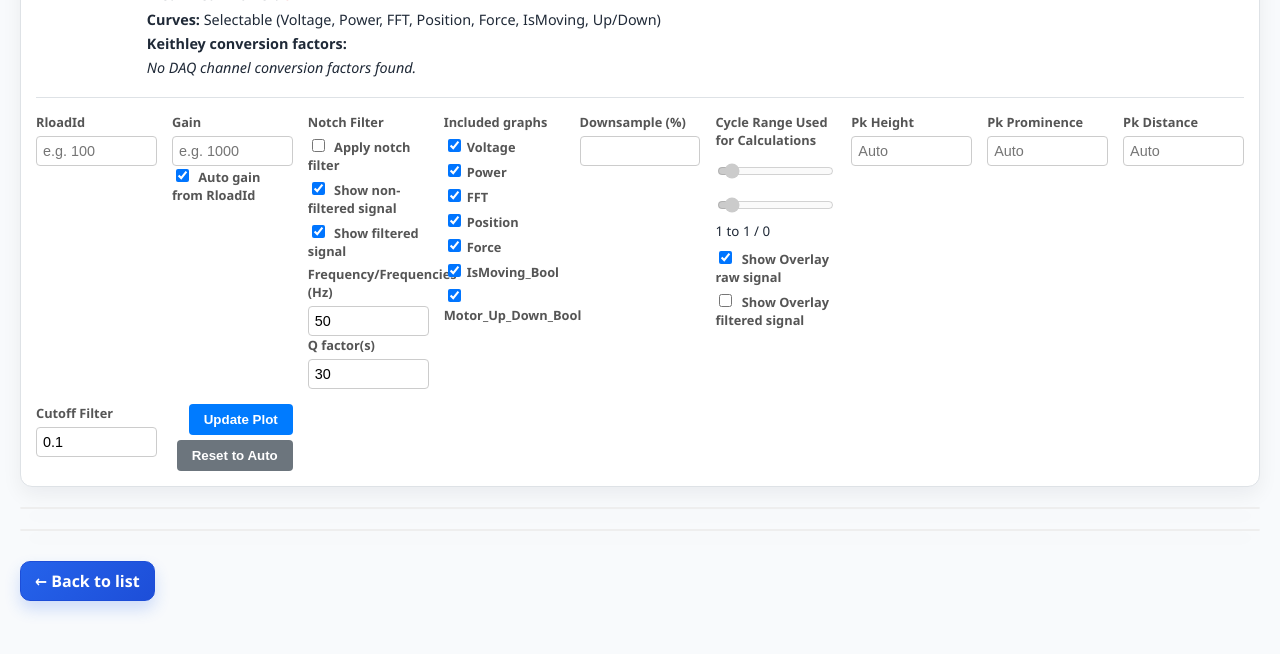
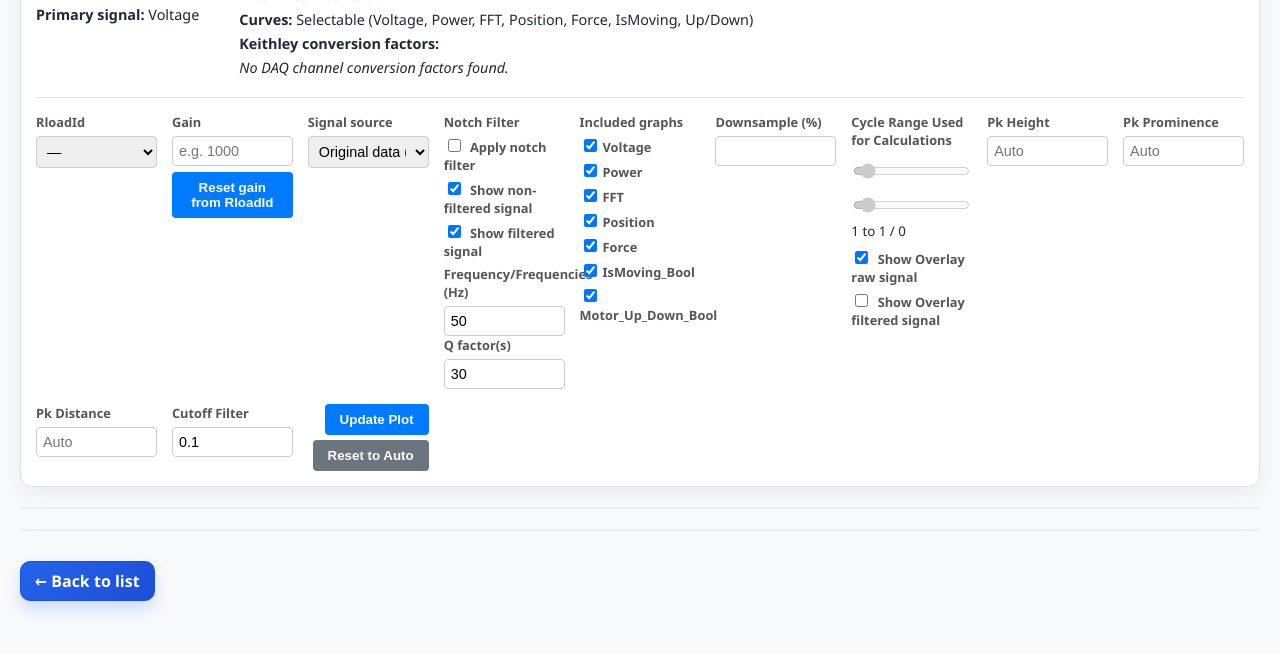
Before and after one commit to mmartic93/TENG_postprocessor, a Flask app: template server/templates/plot_view.html in a window 1280 px wide. Shown: the part 146-800 px from the top of the page. Run offline with Flask 3, Linux system fonts and the light colour scheme; the template is opened without the code that fills it, so the values that code supplies are empty.

Commit message:
Implemented:
Now is possible to plot with and without using the gain and the conversion factor.

Now the RLoadId changes automatically the gain in the client side when is changed in the data visualization. It displays as well all the possible RLoadId.

The checkbox of automatic gain from RloadId has been removed, now a button has been implemented, that resets in the client side the gain value.

Bug fix: The gain now admits any value, the step parameter has been put to "any".

A Raw data multiplier information has been added, with the calculation of conversion_factor/gain, to be clearer to the user which value is applied to the raw data.

```diff
--- a/server/routes.py
+++ b/server/routes.py
@@ -137,6 +137,12 @@ def register_routes(app):
             return False
         return default
 
+    def normalize_number_text(value) -> str:
+        text = str(value or '').strip()
+        if not text:
+            return ''
+        return text.replace(',', '.')
+
     def get_keithley_conversion_factors(exp_path: str):
         json_path = os.path.join(exp_path, 'experiment_metadata.json')
         if not os.path.exists(json_path):
@@ -160,6 +166,51 @@ def register_routes(app):
                     'conversion_factor': channel_config.get('conversion_factor'),
                 })
         return conversion_info, None
+
+    def get_primary_signal_multiplier_info(exp_path: str, signal_mode: str, gain):
+        factors, error = get_keithley_conversion_factors(exp_path)
+        if error:
+            return {
+                'channel': None,
+                'conversion_factor': None,
+                'gain_divisor': gain if signal_mode != 'current' else None,
+                'raw_multiplier': None,
+                'error': error,
+            }
+
+        aliases = ['current', 'isc', 'ampere', 'input1'] if signal_mode == 'current' else ['voltage', 'voc', 'input0']
+        selected = None
+        for item in factors:
+            token = ''.join(ch for ch in str(item.get('channel', '')).lower() if ch.isalnum())
+            if any(alias in token for alias in aliases):
+                selected = item
+                break
+        if selected is None and factors:
+            selected = factors[0]
+
+        conversion_factor = selected.get('conversion_factor') if selected else None
+        try:
+            conversion_multiplier = float(conversion_factor) if conversion_factor is not None else 1.0
+        except (TypeError, ValueError):
+            conversion_multiplier = 1.0
+
+        gain_divisor = None
+        gain_multiplier = 1.0
+        if signal_mode != 'current' and gain is not None:
+            try:
+                gain_divisor = float(gain)
+                if gain_divisor != 0:
+                    gain_multiplier = 1.0 / gain_divisor
+            except (TypeError, ValueError):
+                gain_divisor = None
+
+        return {
+            'channel': selected.get('channel') if selected else None,
+            'conversion_factor': conversion_factor,
+            'gain_divisor': gain_divisor,
+            'raw_multiplier': conversion_multiplier * gain_multiplier,
+            'error': None,
+        }
 
     @app.route('/', methods=['GET', 'POST'])
     def index():
@@ -638,8 +689,6 @@ def register_routes(app):
         selected_graphs = [g for g in requested_graphs if g in default_graphs] if requested_graphs else default_graphs
         if not selected_graphs:
             selected_graphs = default_graphs
-        auto_gain_values = request.args.getlist('auto_gain')
-        auto_gain = auto_gain_values[-1] == '1' if auto_gain_values else bool(saved_override.get('auto_gain', True))
         notch_enable_values = request.args.getlist('notch_enable')
         notch_enabled = notch_enable_values[-1] == '1' if notch_enable_values else False
         raw_signal_values = request.args.getlist('show_raw_signal')
@@ -658,12 +707,20 @@ def register_routes(app):
             if overlay_filtered_signal_values
             else as_bool(saved_override.get('overlay_show_filtered_signal', False), False)
         )
+        signal_source_value = request.args.get('signal_source', str(saved_override.get('signal_source', 'raw'))).strip().lower()
+        if signal_source_value not in {'raw', 'converted'}:
+            signal_source_value = 'raw'
+        use_converted_signal = signal_source_value == 'converted'
+        reset_gain_from_rload = request.args.get('reset_gain_from_rload') == '1'
         rload_id_value = request.args.get('rload_id', '').strip()
+        saved_rload_id = str(saved_override.get('rload_id', '')).strip()
         if not rload_id_value:
-            rload_id_value = str(saved_override.get('rload_id', '')).strip()
+            rload_id_value = saved_rload_id
+        rload_changed = ('rload_id' in request.args) and (rload_id_value != saved_rload_id)
         rload_options = []
 
         loads_info_df = None
+        rload_defaults = {}
         if metadata_path:
             try:
                 meta_dir = os.path.dirname(metadata_path)
@@ -672,6 +729,16 @@ def register_routes(app):
                 rload_options = sorted(
                     r_id for r_id in loads_info_df['RloadId'].astype(str).str.strip().tolist() if r_id
                 )
+                for _, row in loads_info_df.iterrows():
+                    r_id = str(row.get('RloadId', '') or '').strip()
+                    if not r_id:
+                        continue
+                    gain_val = row.get('Gain')
+                    if pd.isna(gain_val):
+                        continue
+                    gain_text = str(gain_val).strip()
+                    if gain_text:
+                        rload_defaults[r_id] = gain_text
             except Exception:
                 loads_info_df = None
 
@@ -731,8 +798,8 @@ def register_routes(app):
                 flash(f'Error Cycles list is empty')
                 return redirect(url_for('list_files'))
 
-            gain_value = request.args.get('gain', str(saved_override.get('gain', ''))).strip()
-            req_value = request.args.get('req', str(saved_override.get('req', ''))).strip()
+            gain_value = normalize_number_text(request.args.get('gain', str(saved_override.get('gain', ''))))
+            req_value = normalize_number_text(request.args.get('req', str(saved_override.get('req', ''))))
             is_oc_sc = is_open_short_rload(rload_id_value)
             is_sc = is_short_circuit_rload(rload_id_value)
             signal_mode = 'current' if is_sc else 'voltage'
@@ -745,9 +812,9 @@ def register_routes(app):
                     req_from_load = str(load_info.get('Req', '') or '').strip()
                     gain_from_load = str(load_info.get('Gain', '') or '').strip()
                     if req_from_load:
-                        req_value = req_from_load
-                    if auto_gain and gain_from_load:
-                        gain_value = gain_from_load
+                        req_value = normalize_number_text(req_from_load)
+                    if gain_from_load and (rload_changed or reset_gain_from_rload):
+                        gain_value = normalize_number_text(gain_from_load)
 
             try:
                 gain = float(gain_value) if gain_value else None
@@ -772,11 +839,11 @@ def register_routes(app):
                 'rload_id': rload_id_value,
                 'gain': gain_value,
                 'req': req_value,
-                'auto_gain': auto_gain,
                 'overlay_cycle_start': str(overlay_cycle_start),
                 'overlay_cycle_end': str(overlay_cycle_end),
                 'overlay_show_raw_signal': overlay_show_raw_signal,
                 'overlay_show_filtered_signal': overlay_show_filtered_signal,
+                'signal_source': signal_source_value,
             })
 
             notch_freq_value = request.args.get('notch_freq', '').strip()
@@ -823,7 +890,8 @@ def register_routes(app):
                     selected_graphs=selected_graphs,
                     notch_params=final_notch_params,
                     signal_mode=signal_mode,
-                    cycle_markers=cycle_markers
+                    cycle_markers=cycle_markers,
+                    use_converted_signal=use_converted_signal
                 )
             except Exception as e:
                 flash(f"Could not load associated voltage file: {e}")
@@ -839,7 +907,8 @@ def register_routes(app):
                     include_graphs=selected_graphs,
                     notch_params=final_notch_params,
                     signal_mode=signal_mode,
-                    cycle_markers=cycle_markers
+                    cycle_markers=cycle_markers,
+                    use_converted_signal=use_converted_signal
                 )
 
             cycles_overlay_html = create_cycles_overlay_plot(
@@ -851,7 +920,8 @@ def register_routes(app):
                 cycle_end=overlay_cycle_end,
                 notch_params=final_notch_params,
                 show_raw_signal=overlay_show_raw_signal,
-                show_filtered_signal=overlay_show_filtered_signal
+                show_filtered_signal=overlay_show_filtered_signal,
+                use_converted_signal=use_converted_signal
             )
             fft_plot_html = None
             if 'fft' in set(selected_graphs):
@@ -860,12 +930,14 @@ def register_routes(app):
                     exp_path=exp_path,
                     gain=gain,
                     signal_mode=signal_mode,
-                    notch_params=final_notch_params
+                    notch_params=final_notch_params,
+                    use_converted_signal=use_converted_signal
                 )
             mean_power = None
             if gain is not None and req is not None and not is_oc_sc:
                 mean_power = calculate_mean_power(dfData_all, exp_path, gain, req, peak_params=final_peak_params)
             conversion_factors, conversion_factors_error = get_keithley_conversion_factors(exp_path)
+            primary_multiplier_info = get_primary_signal_multiplier_info(exp_path, signal_mode, gain)
 
             df_info = f'{len(dfData_all)} rows × {len(dfData_all.columns)} columns'
             return render_template(
@@ -882,7 +954,7 @@ def register_routes(app):
                 tribu_id=TribuId,
                 rload_id_display=rload_id_value,
                 rload_options=rload_options,
-                auto_gain=auto_gain,
+                rload_defaults=rload_defaults,
                 notch_params=final_notch_params,
                 is_oc_sc=is_oc_sc,
                 is_sc=is_sc,
@@ -893,8 +965,11 @@ def register_routes(app):
                 overlay_cycles_max=overlay_cycles_max,
                 overlay_show_raw_signal=overlay_show_raw_signal,
                 overlay_show_filtered_signal=overlay_show_filtered_signal,
+                signal_source=signal_source_value,
+                use_converted_signal=use_converted_signal,
                 keithley_conversion_factors=conversion_factors,
-                keithley_conversion_factors_error=conversion_factors_error
+                keithley_conversion_factors_error=conversion_factors_error,
+                primary_multiplier_info=primary_multiplier_info
             )
         except Exception as error:
             import traceback
--- a/server/templates/plot_view.html
+++ b/server/templates/plot_view.html
@@ -105,7 +105,26 @@
           {% if gain_display %}<p><strong>Gain:</strong> {{ gain_display }}</p>{% endif %}
           {% if req_display %}<p><strong>Req:</strong> {{ req_display }} &Omega;</p>{% endif %}
           {% if is_oc_sc %}<p><strong>Mode:</strong> OC/SC raw-data only (power disabled)</p>{% endif %}
-          {% if is_sc %}<p><strong>Primary signal:</strong> Current (SC mode)</p>{% endif %}
+          <p><strong>Primary signal:</strong> {{ 'Current' if is_sc else 'Voltage' }}{% if is_sc %} (SC mode){% endif %}</p>
+          {% if primary_multiplier_info %}
+            {% if primary_multiplier_info.error %}
+              <p style="margin-top: 4px;"><strong>Raw data multiplier:</strong> unavailable ({{ primary_multiplier_info.error }})</p>
+            {% else %}
+              <p style="margin-top: 4px;">
+                <strong>Raw data multiplier{% if use_converted_signal %} (applied){% else %} (available){% endif %}:</strong>
+                {% if primary_multiplier_info.raw_multiplier is not none %}
+                  {{ '%.2f' | format(primary_multiplier_info.raw_multiplier) }}
+                {% else %}
+                  unavailable
+                {% endif %}
+              </p>
+              <p style="margin-top: 2px; font-size: 0.85rem; color: #4b5563;">
+                Channel: {{ primary_multiplier_info.channel if primary_multiplier_info.channel else 'N/A' }},
+                conversion factor: {{ primary_multiplier_info.conversion_factor if primary_multiplier_info.conversion_factor is not none else 'None' }},
+                gain divisor: {{ primary_multiplier_info.gain_divisor if primary_multiplier_info.gain_divisor is not none else 'None' }}
+              </p>
+            {% endif %}
+          {% endif %}
         </div>
         <div>
           {% if mean_power is not none %}
@@ -146,24 +165,33 @@
         <div class="filter-grid">
           <div class="filter-group">
             <label for="rload_id">RloadId</label>
-            <input type="text" id="rload_id" name="rload_id" list="rload-options" value="{{ rload_id_display if rload_id_display is defined else '' }}" placeholder="e.g. 100">
-            <datalist id="rload-options">
+            <select id="rload_id" name="rload_id">
+              {% if not rload_id_display %}
+                <option value="" selected>—</option>
+              {% endif %}
               {% if rload_options is defined %}
                 {% for option in rload_options %}
-                  <option value="{{ option }}"></option>
+                  {% set option_gain = rload_defaults.get(option, '') if rload_defaults is defined else '' %}
+                  <option value="{{ option }}" data-default-gain="{{ option_gain }}" {% if option == rload_id_display %}selected{% endif %}>{{ option }}</option>
                 {% endfor %}
               {% endif %}
-            </datalist>
+            </select>
           </div>
 
           <div class="filter-group">
             <label for="gain">Gain</label>
-            <input type="number" step="0.1" id="gain" name="gain" value="{{ gain_display if gain_display is not none else '' }}" placeholder="e.g. 1000">
-            <label>
-              <input type="hidden" name="auto_gain" value="0">
-              <input type="checkbox" name="auto_gain" value="1" {% if auto_gain is not defined or auto_gain %}checked{% endif %}>
-              Auto gain from RloadId
-            </label>
+            <input type="number" step="any" id="gain" name="gain" value="{{ gain_display if gain_display is not none else '' }}" placeholder="e.g. 1000">
+            <button type="button" id="reset_gain_from_rload_btn" class="btn-update" style="margin-top: 6px;">
+              Reset gain from RloadId
+            </button>
+          </div>
+
+          <div class="filter-group">
+            <label for="signal_source">Signal source</label>
+            <select id="signal_source" name="signal_source">
+              <option value="raw" {% if signal_source is not defined or signal_source == 'raw' %}selected{% endif %}>Original data (no gain / no conversion)</option>
+              <option value="converted" {% if signal_source == 'converted' %}selected{% endif %}>Use converted signal (gain + conversion)</option>
+            </select>
           </div>
 
           <div class="filter-group">
@@ -290,5 +318,39 @@
     <div class="navigation">
       <a class="action-btn" href="{{ url_for('list_files', downsample=downsample_percent) }}">&larr; Back to list</a>
     </div>
+    <script>
+      (function() {
+        var rloadSelect = document.getElementById('rload_id');
+        var gainInput = document.getElementById('gain');
+        var resetGainBtn = document.getElementById('reset_gain_from_rload_btn');
+        if (!rloadSelect || !gainInput) return;
+        function sanitizeGainValue(value) {
+          var text = String(value || '').trim().replace(',', '.');
+          if (!text) return '';
+          var parsed = Number(text);
+          if (!Number.isFinite(parsed)) return '';
+          return String(parsed);
+        }
+        function normalizeGainInput() {
+          gainInput.value = sanitizeGainValue(gainInput.value);
+        }
+        function applyDefaultGainFromSelectedRload() {
+          var selectedOption = rloadSelect.options[rloadSelect.selectedIndex];
+          if (!selectedOption) return;
+          var defaultGain = selectedOption.getAttribute('data-default-gain') || '';
+          gainInput.value = sanitizeGainValue(defaultGain);
+        }
+        rloadSelect.addEventListener('change', function() {
+          applyDefaultGainFromSelectedRload();
+        });
+        gainInput.addEventListener('change', normalizeGainInput);
+        gainInput.addEventListener('blur', normalizeGainInput);
+        if (resetGainBtn) {
+          resetGainBtn.addEventListener('click', function() {
+            applyDefaultGainFromSelectedRload();
+          });
+        }
+      })();
+    </script>
   </body>
 </html>
```
Also changed, not shown: data_processing/preview_service.py (+24 -20 lines).
